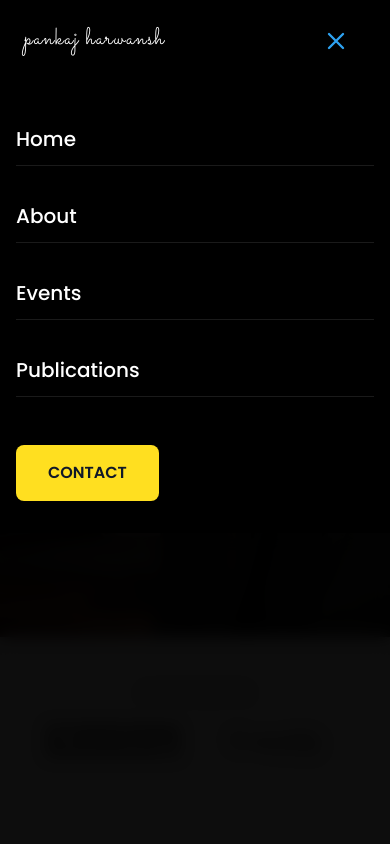
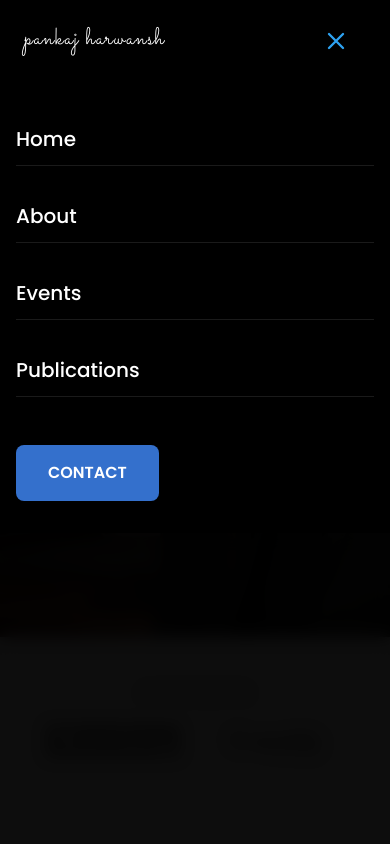
Before and after one commit to AneeVerse/bni-pankaj, a Next.js app: page / in a window 390 px wide. Both pictures are taken after a click on the button 336 px from the left and 40 px from the top of the page. Shown: the top 844 px of the page. Built offline with nearby package versions, Linux system fonts and the light colour scheme.

Commit message:
Update Navbar button styles for improved visual appeal; change background and text colors for the contact link to enhance user interaction and consistency across the component.

```diff
--- a/src/components/Navbar.tsx
+++ b/src/components/Navbar.tsx
@@ -148,7 +148,7 @@ const Navbar = () => {
             <div className="pt-6">
               <Link
                 href="/contact"
-                className="inline-block bg-yellow-300 text-gray-900 font-semibold py-4 px-8 rounded-lg hover:bg-yellow-400 transition-all duration-300 transform hover:scale-105"
+                className="inline-block bg-[#3470cc] text-white font-semibold py-4 px-8 rounded-lg hover:bg-white hover:text-black transition-all duration-300 transform hover:scale-105"
                 onClick={() => setIsMobileMenuOpen(false)}
               >
                 CONTACT
```
